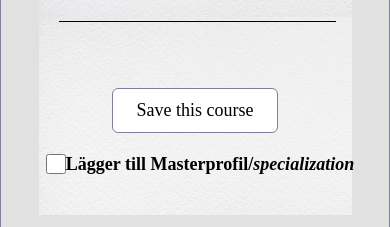
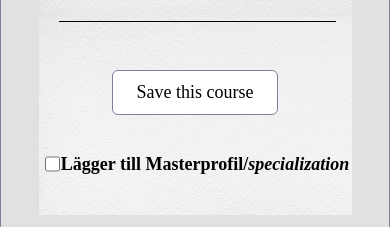
Before and after one commit to De99103/tddd27, a React (Vite) app in the folder tddd27-project/: page / in a window 390 px wide. Shown: the part 521-748 px from the top of the page. Built offline with nearby package versions, Linux system fonts and the light colour scheme; no server answers.

Commit message:
håller på med course-component

```diff
--- a/tddd27-project/src/components/common/course/Course.css
+++ b/tddd27-project/src/components/common/course/Course.css
@@ -186,13 +186,6 @@ input:focus {
     cursor: not-allowed;
 }
 
-.save-all-row {
-    display: flex;
-    align-items: center;
-    justify-content: flex-end;
-    gap: 8px;
-    margin-top: -2rem;
-}
 
 @media screen and (max-width: 767px) {
     .course-container {
@@ -242,5 +235,38 @@ input:focus {
     .save-all-row {
         justify-content: center;
         margin-top: 1rem;
+        margin-top: 0rem;
+    }
+
+    .specialisation-toggle input[type="checkbox"] {
+        width: 15px;
+    }
+
+    .checkbox_div {
+        padding-left: 4px;
+        gap: 1px;
+    }
+
+    #saveButton {
+        margin: 0rem;
+    }
+
+    .info-btn-wrapper {
+        justify-content: center;
+        padding-top: 1rem;
+    }
+
+    .info-icon {
+        width: 10%;
+    }
+
+    .specialisation-toggle #saveButton {
+        margin: 0rem 0rem 2rem 0rem;
+    }
+
+    .autocomplete-with-info {
+        flex-direction: column;
+        align-items: start;
+        padding: 0pt 0pt 10pt 0pt;
     }
 }
```
